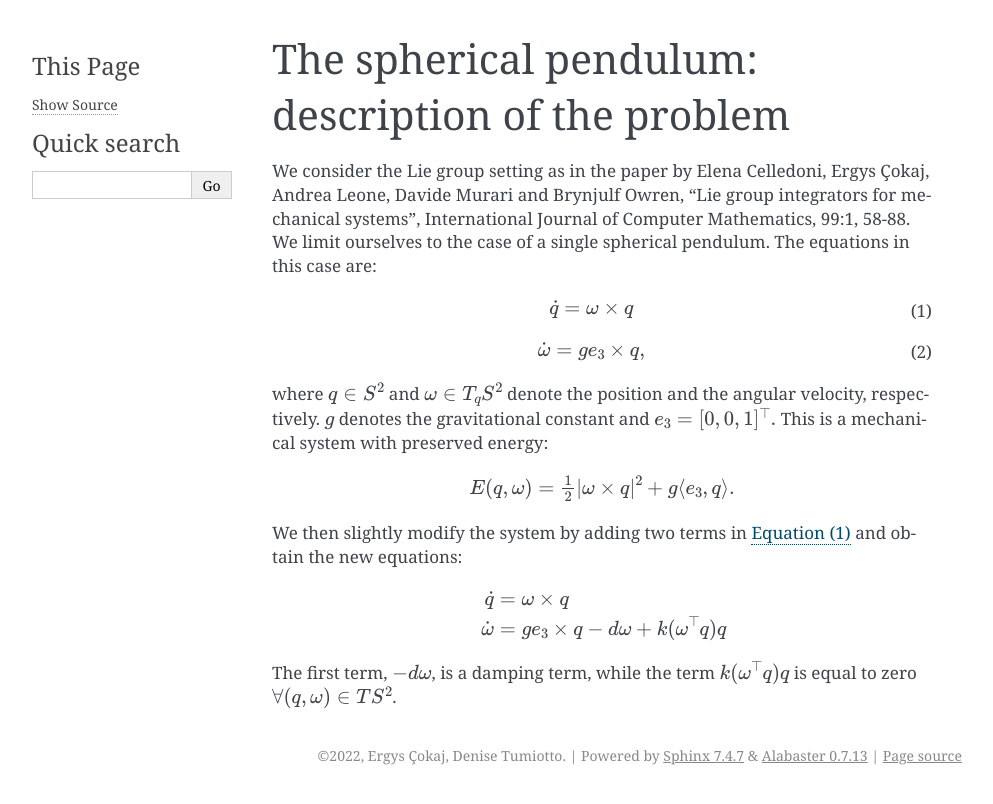
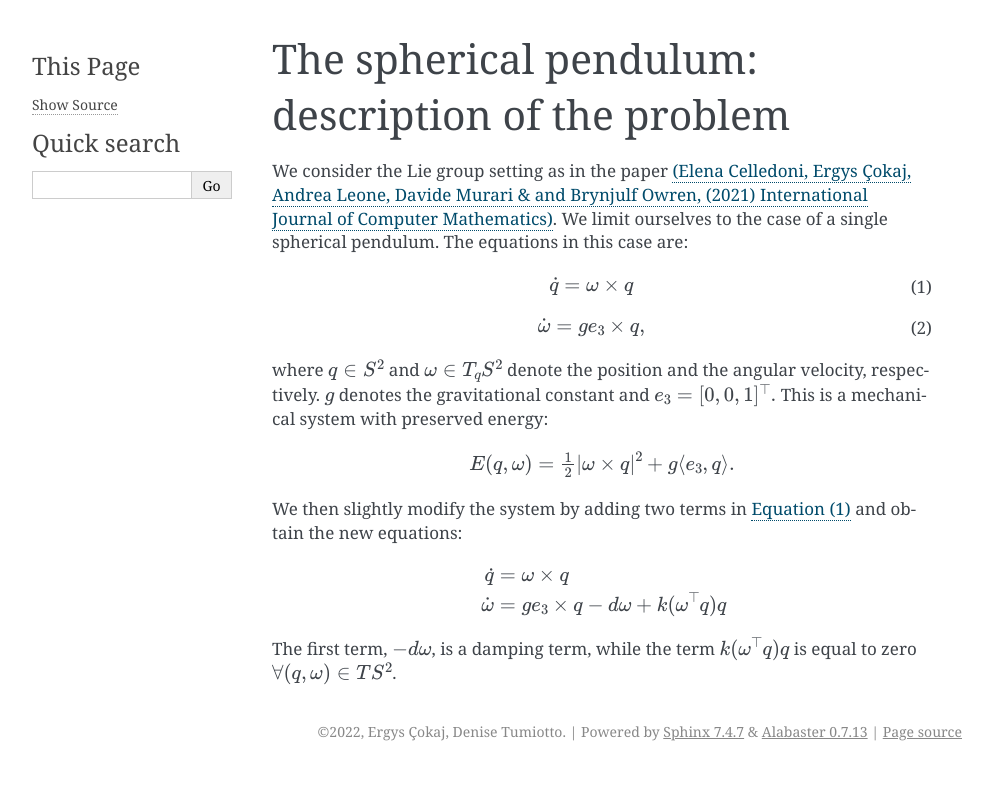
Before and after one commit to THREAD-3-2/lie_group_time_integrator, a Sphinx documentation site: the page built from docs/sphpend.rst, in a window 1280 px wide. Shown: the top 804 px of the page, without its empty margins (148-1141 px from the left). Built offline with Sphinx 7.4.7, drawn with Linux system fonts in a browser that asks for light colours.

Commit message:
Modifies the name of the paper.

```diff
--- a/docs/sphpend.rst
+++ b/docs/sphpend.rst
@@ -5,7 +5,7 @@
  The spherical pendulum: description of the problem
 ===================================================
 
-We consider the Lie group setting as in the paper by Elena Celledoni, Ergys Çokaj, Andrea Leone, Davide Murari and Brynjulf Owren, "Lie group integrators for mechanical systems", International Journal of Computer Mathematics, 99:1, 58-88.
+We consider the Lie group setting as in the paper `(Elena Celledoni, Ergys Çokaj, Andrea Leone, Davide Murari & and Brynjulf Owren, (2021) International Journal of Computer Mathematics) <https://doi.org/10.1080/00207160.2021.1966772>`_.
 We limit ourselves to the case of a single spherical pendulum.
 The equations in this case are:
 
```
